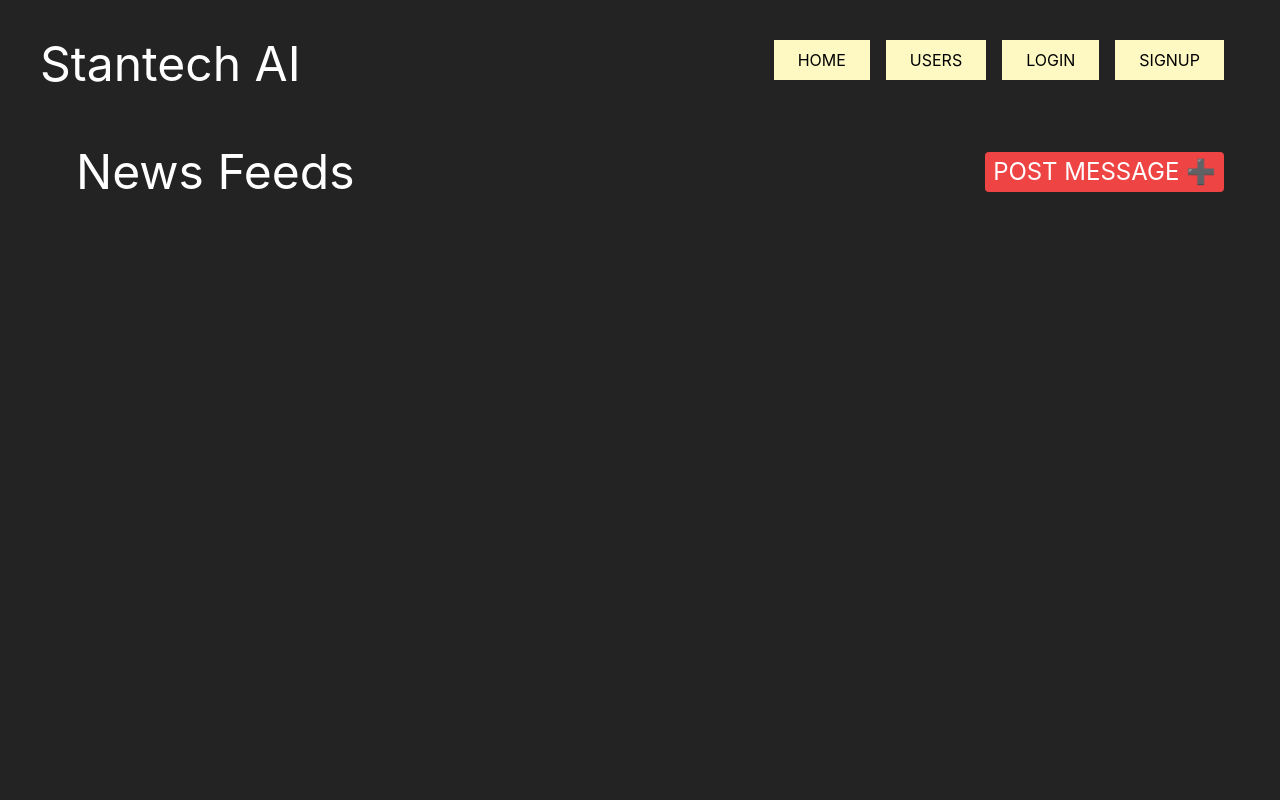
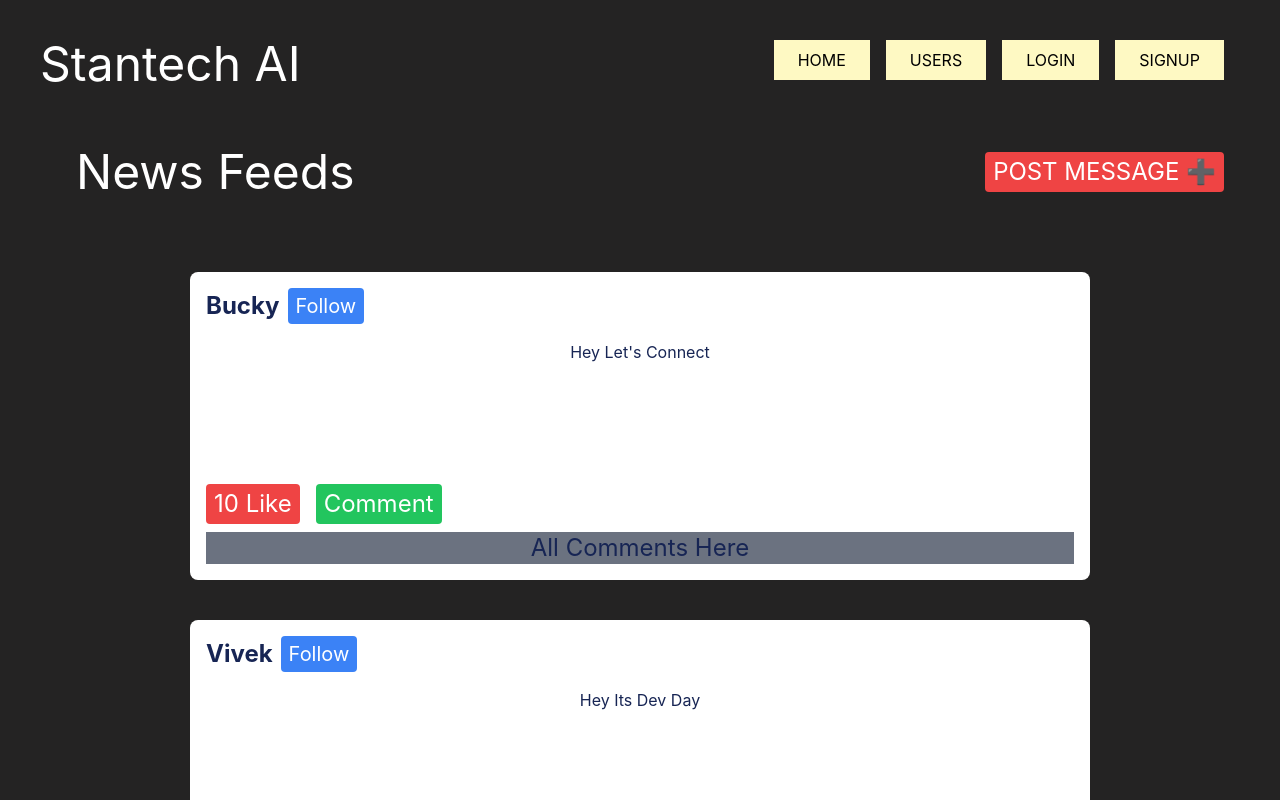
Before and after one commit to Tiwari007/My-Feed, a React (Create React App) app: page / in a window 1280 px wide. Shown: the top 800 px of the page. Built offline with nearby package versions, Linux system fonts and the light colour scheme.

Commit message:
(feat): used redux for store the posts

```diff
--- a/package.json
+++ b/package.json
@@ -3,6 +3,7 @@
   "version": "0.1.0",
   "private": true,
   "dependencies": {
+    "@reduxjs/toolkit": "^1.9.7",
     "@testing-library/jest-dom": "^5.17.0",
     "@testing-library/react": "^13.4.0",
     "@testing-library/user-event": "^13.5.0",
--- a/src/components/Feed.js
+++ b/src/components/Feed.js
@@ -1,19 +1,22 @@
 import React, { useEffect, useState } from 'react';
 import { Link } from 'react-router-dom';
+import { useSelector } from 'react-redux/es/hooks/useSelector';
+
 
 const Feed = () => {
   const [userPosts, setUserPosts] = useState();
   const [likedStatus, setLikesStatus] = useState(false)
   const [currentUser, setCurrentUser] = useState("")
 
+
+  const posts = useSelector(state => state.posts)
+
   useEffect(() => {
-    // Fetch posts from local storage
-    const savedPosts = JSON.parse(localStorage.getItem('posts')) || [];
     setCurrentUser(localStorage.getItem("currentUser"))
-    setUserPosts(savedPosts);
-  }, []);
+    setUserPosts(posts);
+  }, [posts, currentUser]);
 
-  const likedHandler = (post, index) => {
+  const likedHandler = (post) => {
     setLikesStatus(!likedStatus)
     const filteredPost = { ...post, totalLikes: post.totalLikes + 1 }
     console.log("filteredPost: ", filteredPost)
--- a/src/components/PostForm.js
+++ b/src/components/PostForm.js
@@ -1,12 +1,14 @@
 import React, { useState } from 'react';
+import { useDispatch } from 'react-redux';
+import { addPost } from '../redux/posts/postSlice';
 
 const PostForm = () => {
   const [message, setMessage] = useState('');
-  // const [userPosts, setUsersPosts] = useState(posts)
+
+  const dispatch = useDispatch()
 
   const handlePost = () => {
     const currentUser = localStorage.getItem('currentUser');
-    // const allPosts = JSON.parse(localStorage.getItem('posts'))
 
     if (currentUser) {
       let post = [
@@ -19,8 +21,7 @@ const PostForm = () => {
         },
       ];
       console.log("post: ", post)
-      // let updatedPost = { ...allPosts, ...post }
-      // localStorage.setItem('posts', JSON.stringify(updatedPost));
+      dispatch(addPost(post))
 
       setMessage('');
       alert('Your Post Successfully Added');
--- /dev/null
+++ b/src/redux/posts/postSlice.js
@@ -0,0 +1,58 @@
+import { createSlice, nanoid } from "@reduxjs/toolkit";
+
+const initialState = {
+    posts: [
+        {
+            id: 0,
+            author: "Bucky",
+            message: "Hey Let's Connect",
+            totalLikes: 10,
+            comments: [
+                {
+                    author: "Vivek",
+                    commentMessage: "Sure",
+                },
+                {
+                    author: "Vicky",
+                    commentMessage: "Excited",
+                },
+            ],
+        },
+        {
+            id: 1,
+            author: "Vivek",
+            message: "Hey Its Dev Day",
+            totalLikes: 99,
+            comments: [
+                {
+                    author: "Bucky",
+                    commentMessage: "Indeed",
+                },
+                {
+                    author: "Vicky",
+                    commentMessage: "Excited",
+                },
+            ],
+        },
+    ],
+};
+
+export const postSlice = createSlice({
+    name: "post",
+    initialState,
+    reducers: {
+        addPost: (state, action) => {
+            const post = {
+                id: nanoid(),
+                author: "Bucky",
+                message: action.payload,
+                totalLikes: 0,
+                comments: [],
+            };
+            state.posts.push(post);
+        },
+    },
+});
+
+export const { addPost } = postSlice.actions;
+export default postSlice.reducer;
--- /dev/null
+++ b/src/redux/store.js
@@ -0,0 +1,6 @@
+import { configureStore } from '@reduxjs/toolkit'
+import postReducer from './posts/postSlice'
+
+export const store = configureStore({
+    reducer: postReducer,
+})
```
Also changed, not shown: src/index.js (+4 -4 lines), 1 other file (tests, documents, lock files or other folders).
